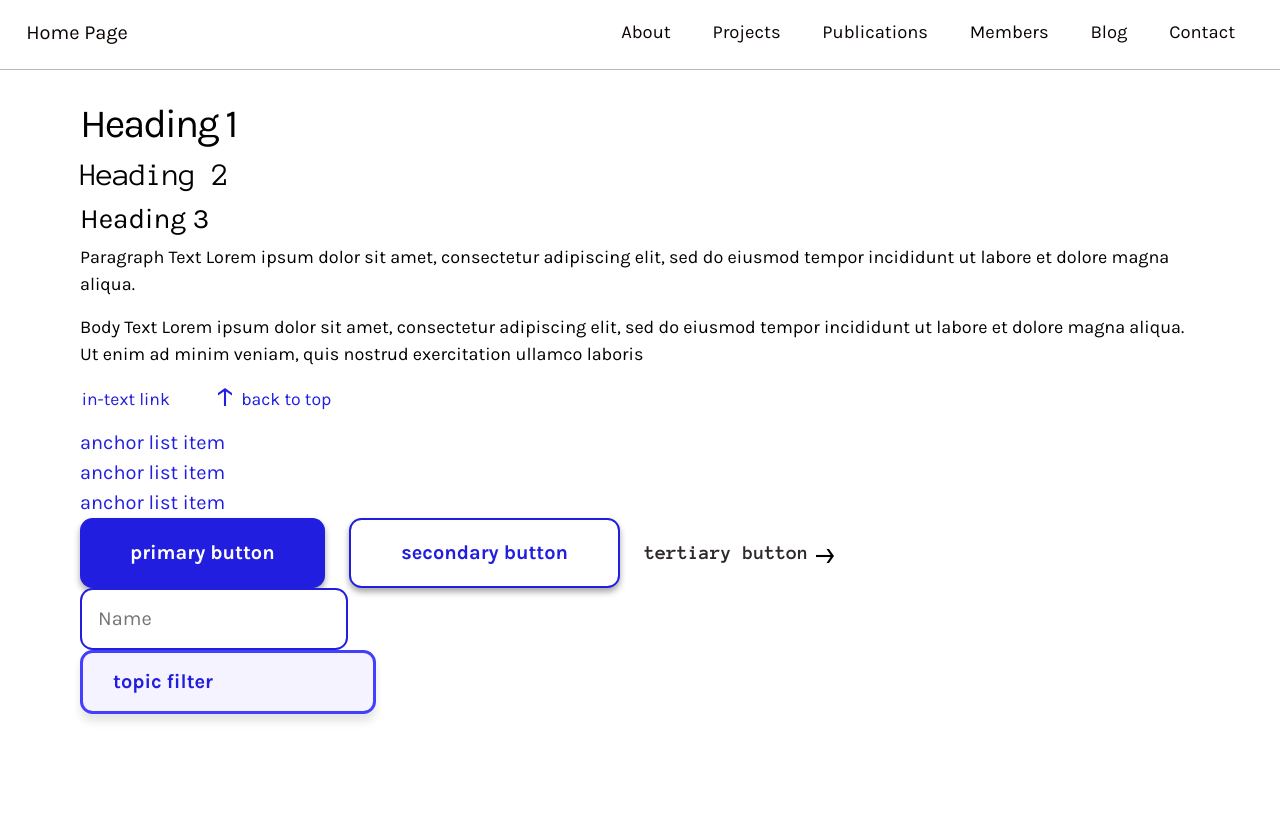
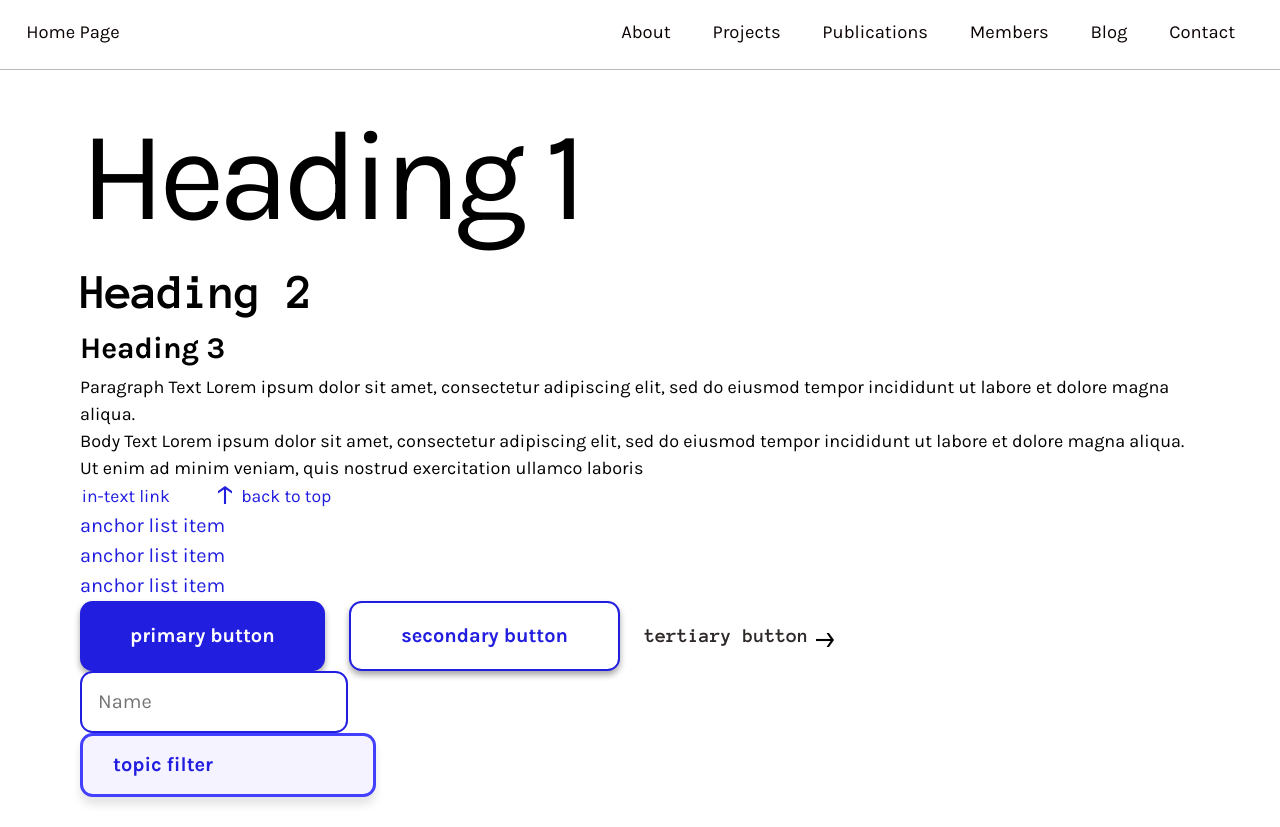
Before and after one commit to cocomiko/CDG, a plain HTML site: page HTML/styleguide.html in a window 1280 px wide. Before the commit the page ends 800 px from the top, so only its background shows below. Drawn offline with nearby package versions, Linux system fonts and the light colour scheme.

Commit message:
Updated styleguide.html head to fix font size issues

```diff
--- a/HTML/styleguide.html
+++ b/HTML/styleguide.html
@@ -7,21 +7,26 @@
         <meta name="viewport" content="width=device-width, initial-scale=1">
         <title>Computational Design Group | Style Guide</title>
 
-<!-- Native Stylesheets -->
+        <!-- Bootstrap CSS -->
+        <link rel="stylesheet" href="https://maxcdn.bootstrapcdn.com/bootstrap/4.5.0/css/bootstrap.min.css">
+        <script src="https://ajax.googleapis.com/ajax/libs/jquery/3.5.1/jquery.min.js"></script>
+        <script src="https://cdnjs.cloudflare.com/ajax/libs/popper.js/1.16.0/umd/popper.min.js"></script>
+        <script src="https://maxcdn.bootstrapcdn.com/bootstrap/4.5.0/js/bootstrap.min.js"></script>
+
+        <!-- SLICK carousel-->
+        <link rel="stylesheet" type="text/css" href="../slick/slick.css"/>
+        <link rel="stylesheet" type="text/css" href="../slick/slick-theme.css"/>
+
+        <!-- Native Stylesheets -->
+        <link rel="stylesheet" href="../CSS/main.css">
         <link href="../CSS/style.css" rel="stylesheet">
-        <link href="../CSS/main.css" rel="stylesheet" >
 
-<!-- Native Scripts -->
-        <script src="js/jscript.js"></script>
+        <!-- Fonts -->
+        <link href="https://fonts.googleapis.com/css2?family=Anonymous+Pro:ital,wght@0,400;0,700;1,400;1,700&family=Karla:ital,wght@0,400;0,700;1,400;1,700&display=swap" rel="stylesheet">
 
-<!-- Bootstrap-->
-          <link rel="stylesheet" href="https://maxcdn.bootstrapcdn.com/bootstrap/4.5.0/css/bootstrap.min.css">
-          <script src="https://ajax.googleapis.com/ajax/libs/jquery/3.5.1/jquery.min.js"></script>
-          <script src="https://cdnjs.cloudflare.com/ajax/libs/popper.js/1.16.0/umd/popper.min.js"></script>
-          <script src="https://maxcdn.bootstrapcdn.com/bootstrap/4.5.0/js/bootstrap.min.js"></script>
-
-<!-- Fonts -->
-        <link href="https://fonts.googleapis.com/css2?family=Anonymous+Pro:ital,wght@0,400;0,700;1,400;1,700&family=Karla:ital,wght@0,400;0,700;1,400;1,700&display=swap" rel="stylesheet">
+        <!-- Icons -->
+        <link href="https://fonts.googleapis.com/icon?family=Material+Icons" rel="stylesheet">
+        <link rel="stylesheet" href="https://cdnjs.cloudflare.com/ajax/libs/font-awesome/4.7.0/css/font-awesome.min.css">
 
 
     </head>
```
